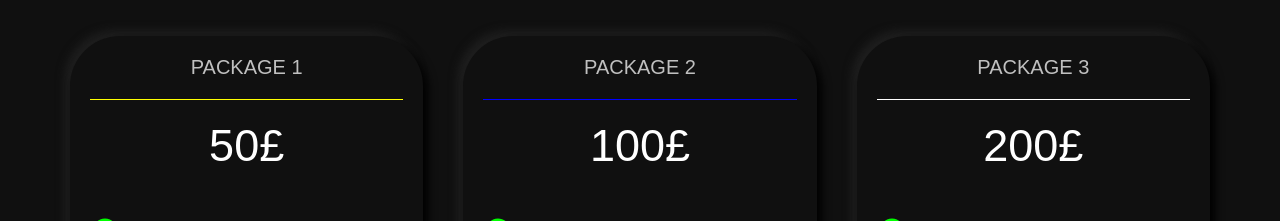
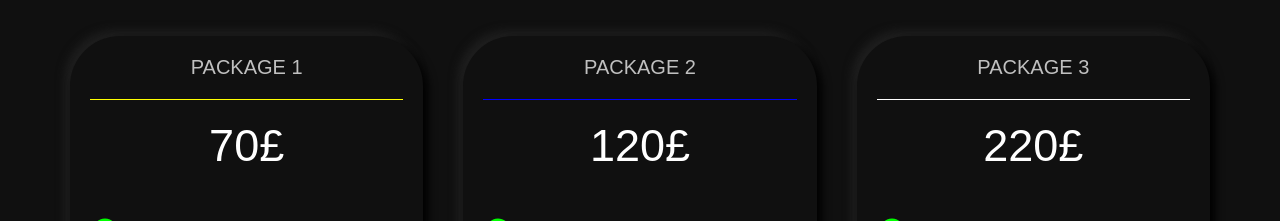
Before and after one commit to roma-cwby/photo, a React (Create React App) app: page / in a window 1280 px wide. Shown: the part 6040-6261 px from the top of the page. Built offline with nearby package versions, Linux system fonts and the light colour scheme; the HTML template or start-up script is replaced by a standard one; a web font is replaced by a local one.

Commit message:
Update Pricing

```diff
--- a/src/components/Pricing/Pricing.jsx
+++ b/src/components/Pricing/Pricing.jsx
@@ -13,7 +13,7 @@ export const Pricing = () => {
         <ul>
           <li>
             <h3 style={{ borderBottom: `1px solid yellow` }}>{getText('package1Title')}</h3>
-            <h4>50£</h4>
+            <h4>70£</h4>
             <p>
               <BiTime />
               {getText('package11')}
@@ -29,7 +29,7 @@ export const Pricing = () => {
           </li>
           <li>
             <h3 style={{ borderBottom: `1px solid blue` }}>{getText('package2Title')}</h3>
-            <h4>100£</h4>
+            <h4>120£</h4>
             <p>
               <BiTime />
               {getText('package21')}
@@ -45,7 +45,7 @@ export const Pricing = () => {
           </li>
           <li>
             <h3 style={{ borderBottom: `1px solid white` }}>{getText('package3Title')}</h3>
-            <h4>200£</h4>
+            <h4>220£</h4>
             <p>
               <BiTime />
               {getText('package31')}
```
